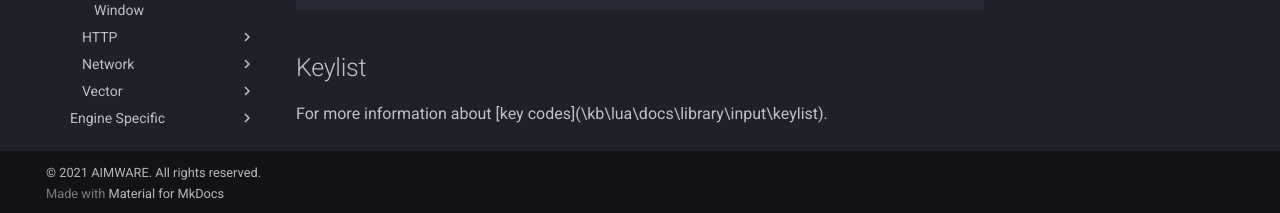
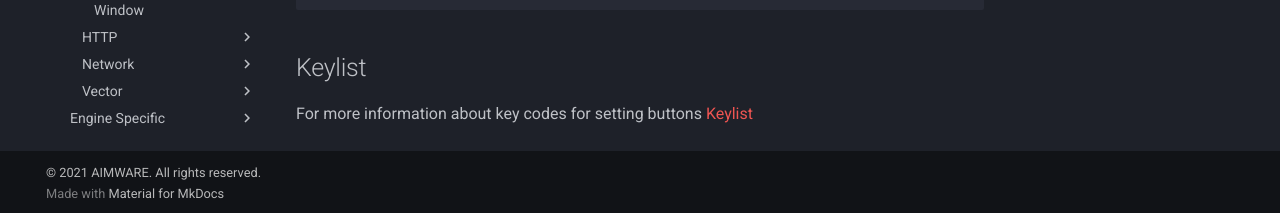
Before and after one commit to Ninaligo/aimware-web-kb, an MkDocs documentation site: the page built from private/lua/docs/library/gui/keybox.md, in a window 1280 px wide and 900 px high, scrolled down 892 px. Shown: the part 684-897 px from the top of the window. Built offline with MkDocs 1.6.1 and Material for MkDocs 9.7.7, drawn with Linux system fonts in a browser that asks for light colours; comment, search, counter and statistics services are not loaded.

Commit message:
Update keybox.md
last time hopefully...

````diff
--- a/private/lua/docs/library/gui/keybox.md
+++ b/private/lua/docs/library/gui/keybox.md
@@ -67,4 +67,5 @@ ekb_keybox:SetValue(188) -- This will set the key to a comma
 ```
 
 ## Keylist
-For more information about [key codes](\kb\lua\docs\library\input\keylist\).
+For more information about key codes for setting buttons
+[Keylist](/kb/lua/docs/library/input/keylist/)
````
